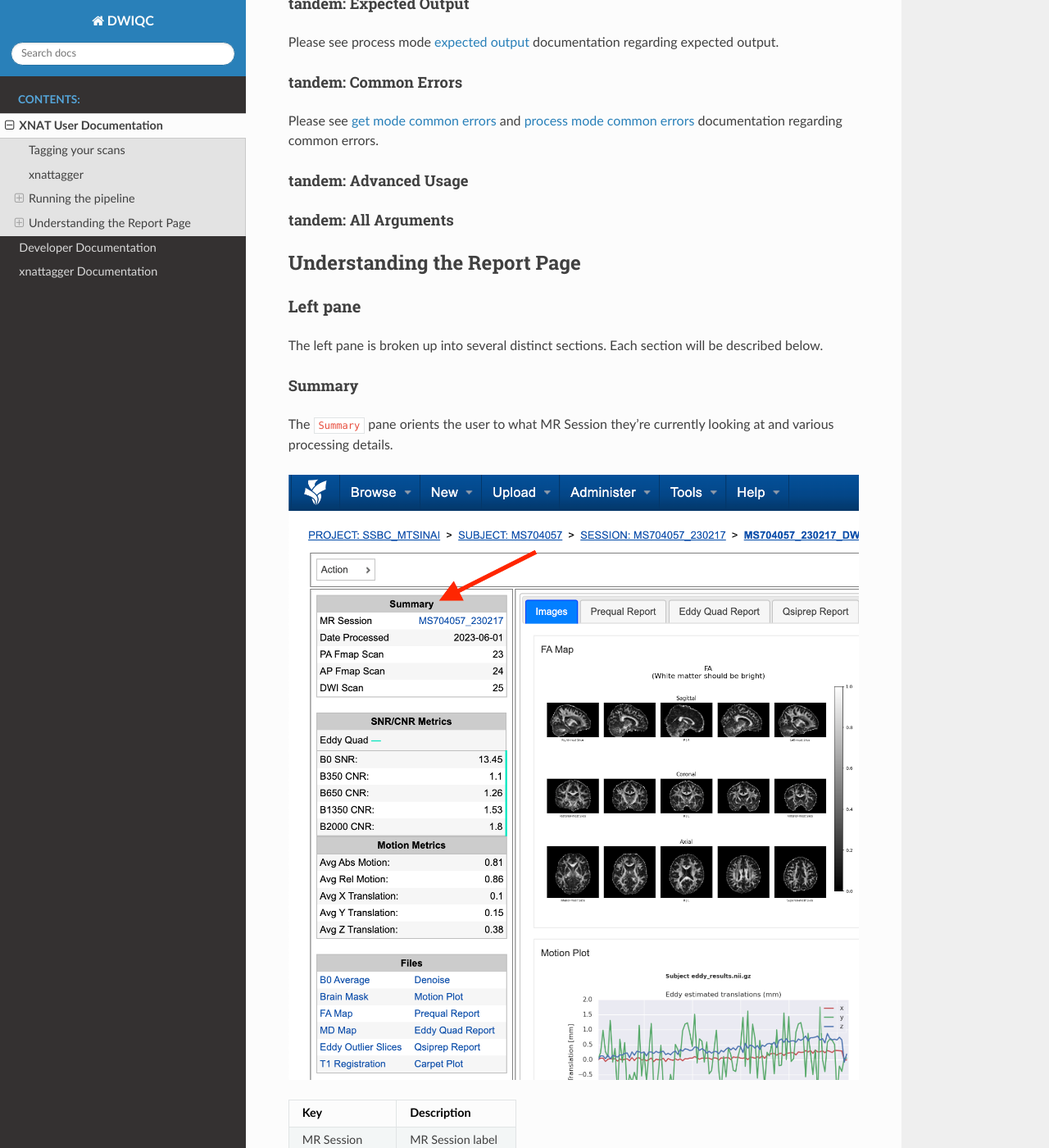
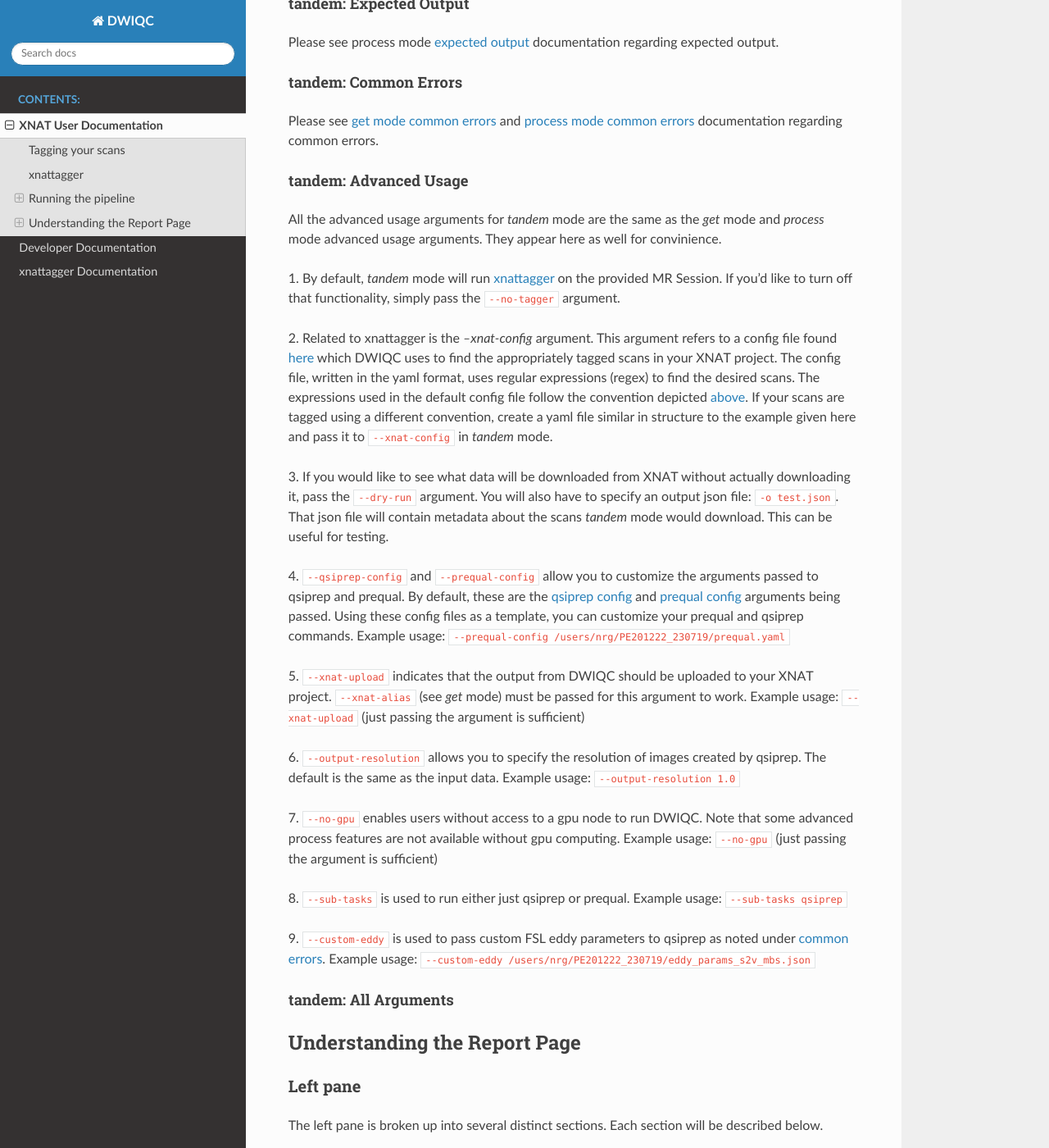
Before and after one commit to harvard-nrg/dwiqc, a Sphinx documentation site: the page built from docs/source/xnat.rst, in a window 1280 px wide and 1400 px high, scrolled down 11643 px. Shown: the whole window at 82% size. Built offline with Sphinx 7.4.7 and the Read the Docs theme 2.0.0, drawn with Linux system fonts in a browser that asks for light colours.

Commit message:
added advanced usage section to tandem mode

```diff
--- a/docs/source/xnat.rst
+++ b/docs/source/xnat.rst
@@ -346,6 +346,25 @@ Please see `get mode common errors <#get-common-errors>`_ and `process mode comm
 tandem: Advanced Usage
 """"""""""""""""""""""
 
+All the advanced usage arguments for *tandem* mode are the same as the *get* mode and *process* mode advanced usage arguments. They appear here as well for convinience.
+
+| 1. By default, *tandem* mode will run `xnattagger <xnattagger.html>`_ on the provided MR Session. If you'd like to turn off that functionality, simply pass the ``--no-tagger`` argument.
+
+| 2. Related to xnattagger is the `--xnat-config` argument. This argument refers to a config file found `here <https://github.com/harvard-nrg/dwiqc/blob/main/dwiqc/config/dwiqc.yaml>`_ which DWIQC uses to find the appropriately tagged scans in your XNAT project. The config file, written in the yaml format, uses regular expressions (regex) to find the desired scans. The expressions used in the default config file follow the convention depicted `above <#tagging-your-scans>`_. If your scans are tagged using a different convention, create a yaml file similar in structure to the example given here and pass it to ``--xnat-config`` in *tandem* mode.
+
+| 3. If you would like to see what data will be downloaded from XNAT without actually downloading it, pass the ``--dry-run`` argument. You will also have to specify an output json file: ``-o test.json``. That json file will contain metadata about the scans *tandem* mode would download. This can be useful for testing.
+
+| 4. ``--qsiprep-config`` and ``--prequal-config`` allow you to customize the arguments passed to qsiprep and prequal. By default, these are the `qsiprep config <https://github.com/harvard-nrg/dwiqc/blob/main/dwiqc/config/qsiprep.yaml>`_ and `prequal config <https://github.com/harvard-nrg/dwiqc/blob/main/dwiqc/config/prequal.yaml>`_ arguments being passed. Using these config files as a template, you can customize your prequal and qsiprep commands. Example usage: ``--prequal-config /users/nrg/PE201222_230719/prequal.yaml``
+
+| 5. ``--xnat-upload`` indicates that the output from DWIQC should be uploaded to your XNAT project. ``--xnat-alias`` (see *get* mode) must be passed for this argument to work. Example usage: ``--xnat-upload`` (just passing the argument is sufficient)
+
+| 6. ``--output-resolution`` allows you to specify the resolution of images created by qsiprep. The default is the same as the input data. Example usage: ``--output-resolution 1.0``
+
+| 7. ``--no-gpu`` enables users without access to a gpu node to run DWIQC. Note that some advanced process features are not available without gpu computing. Example usage: ``--no-gpu`` (just passing the argument is sufficient)
+
+| 8. ``--sub-tasks`` is used to run either just qsiprep or prequal. Example usage: ``--sub-tasks qsiprep``
+
+| 9. ``--custom-eddy`` is used to pass custom FSL eddy parameters to qsiprep as noted under `common errors <#process-common-errors>`_. Example usage: ``--custom-eddy /users/nrg/PE201222_230719/eddy_params_s2v_mbs.json``
 
 
 tandem: All Arguments
```
